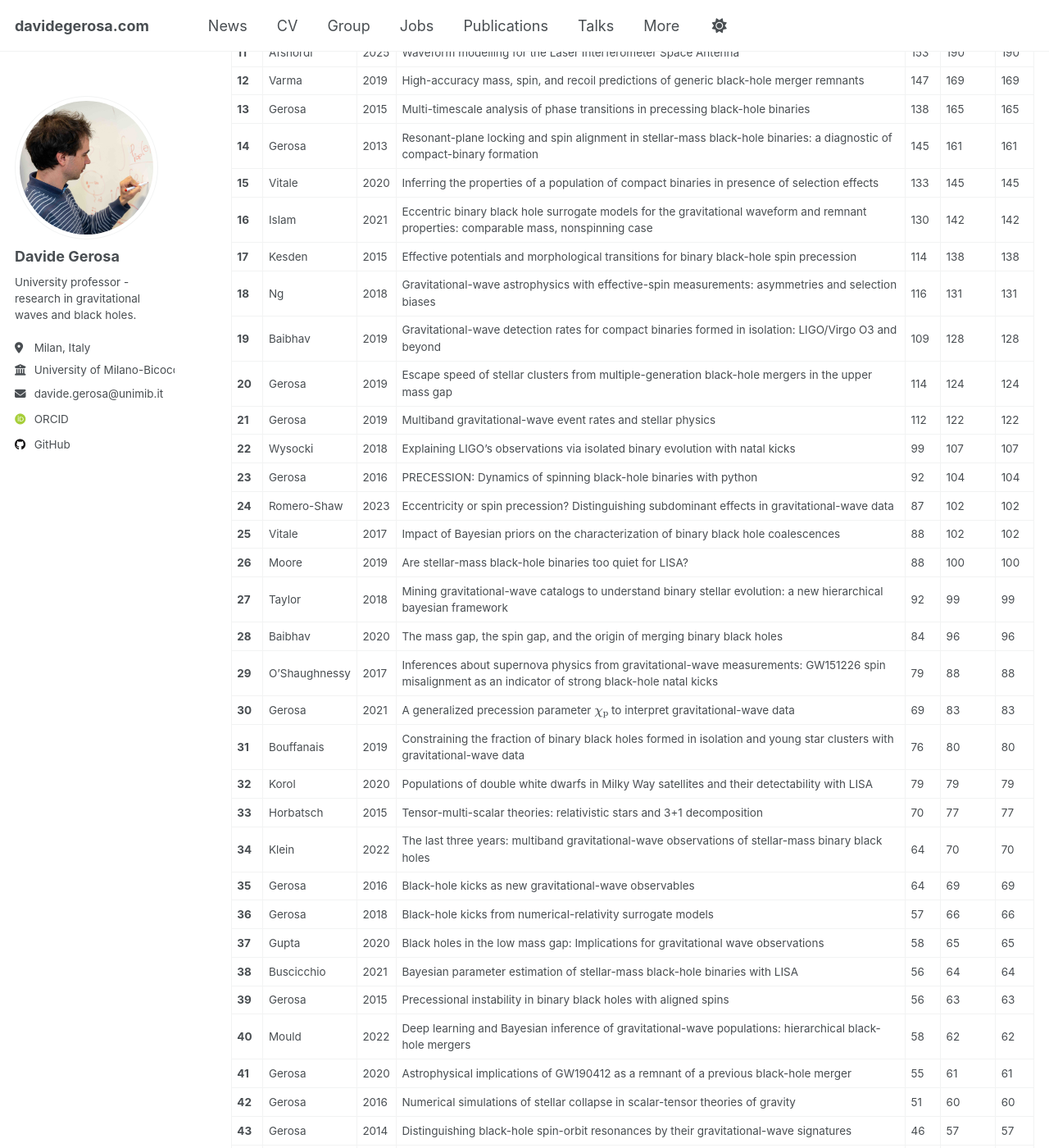
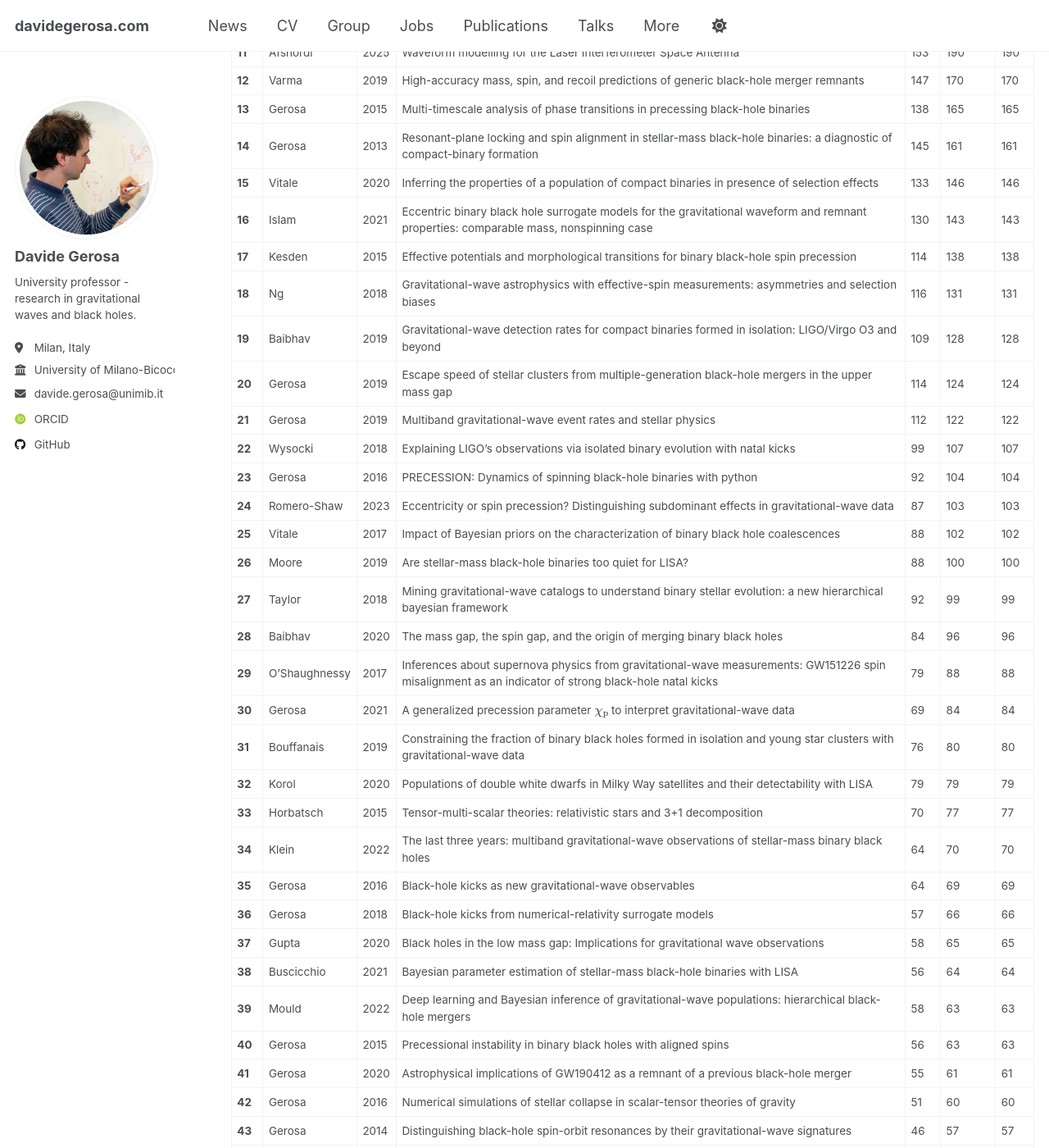
Before and after one commit to dgerosa/website, a Jekyll site: the page built from _pages/citations.md, in a window 1280 px wide and 1400 px high, scrolled down 891 px. Shown: the whole window at 82% size. Built offline with Jekyll 4.4.1, drawn with Linux system fonts in a browser that asks for light colours; some web fonts are replaced; some of the changed text lies outside the part shown.

Commit message:
Website update from workflow

```diff
--- a/_pages/_citations.md
+++ b/_pages/_citations.md
@@ -13,18 +13,18 @@
 | **2** | Barack | 2019 | Black holes, gravitational waves and fundamental physics: a roadmap | 867 | 954 | 954 |
 | **3** | Amaro-Seoane | 2022 | Astrophysics with the Laser Interferometer Space Antenna | 779 | 731 | 779 |
 | **4** | Belczynski | 2020 | Evolutionary roads leading to low effective spins, high black hole masses, and O1/O2 rates for LIGO/Virgo binary black holes | 459 | 484 | 484 |
-| **5** | Varma | 2019 | Surrogate models for precessing binary black hole simulations with unequal masses | 449 | 477 | 477 |
+| **5** | Varma | 2019 | Surrogate models for precessing binary black hole simulations with unequal masses | 449 | 478 | 478 |
 | **6** | Barausse | 2020 | Prospects for fundamental physics with LISA | 408 | 464 | 464 |
 | **7** | Arun | 2022 | New horizons for fundamental physics with LISA | 320 | 385 | 385 |
 | **8** | Gerosa | 2017 | Are merging black holes born from stellar collapse or previous mergers? | 340 | 369 | 369 |
-| **9** | Gerosa | 2021 | Hierarchical mergers of stellar-mass black holes and their gravitational-wave signatures | 275 | 305 | 305 |
+| **9** | Gerosa | 2021 | Hierarchical mergers of stellar-mass black holes and their gravitational-wave signatures | 275 | 306 | 306 |
 | **10** | Gerosa | 2018 | Spin orientations of merging black holes formed from the evolution of stellar binaries | 220 | 248 | 248 |
 | **11** | Afshordi | 2025 | Waveform modelling for the Laser Interferometer Space Antenna | 153 | 190 | 190 |
-| **12** | Varma | 2019 | High-accuracy mass, spin, and recoil predictions of generic black-hole merger remnants | 147 | 169 | 169 |
+| **12** | Varma | 2019 | High-accuracy mass, spin, and recoil predictions of generic black-hole merger remnants | 147 | 170 | 170 |
 | **13** | Gerosa | 2015 | Multi-timescale analysis of phase transitions in precessing black-hole binaries | 138 | 165 | 165 |
 | **14** | Gerosa | 2013 | Resonant-plane locking and spin alignment in stellar-mass black-hole binaries: a diagnostic of compact-binary formation | 145 | 161 | 161 |
-| **15** | Vitale | 2020 | Inferring the properties of a population of compact binaries in presence of selection effects | 133 | 145 | 145 |
-| **16** | Islam | 2021 | Eccentric binary black hole surrogate models for the gravitational waveform and remnant properties: comparable mass, nonspinning case | 130 | 142 | 142 |
+| **15** | Vitale | 2020 | Inferring the properties of a population of compact binaries in presence of selection effects | 133 | 146 | 146 |
+| **16** | Islam | 2021 | Eccentric binary black hole surrogate models for the gravitational waveform and remnant properties: comparable mass, nonspinning case | 130 | 143 | 143 |
 | **17** | Kesden | 2015 | Effective potentials and morphological transitions for binary black-hole spin precession | 114 | 138 | 138 |
 | **18** | Ng | 2018 | Gravitational-wave astrophysics with effective-spin measurements: asymmetries and selection biases | 116 | 131 | 131 |
 | **19** | Baibhav | 2019 | Gravitational-wave detection rates for compact binaries formed in isolation: LIGO/Virgo O3 and beyond | 109 | 128 | 128 |
@@ -32,13 +32,13 @@
 | **21** | Gerosa | 2019 | Multiband gravitational-wave event rates and stellar physics | 112 | 122 | 122 |
 | **22** | Wysocki | 2018 | Explaining LIGO's observations via isolated binary evolution with natal kicks | 99 | 107 | 107 |
 | **23** | Gerosa | 2016 | PRECESSION: Dynamics of spinning black-hole binaries with python | 92 | 104 | 104 |
-| **24** | Romero-Shaw | 2023 | Eccentricity or spin precession? Distinguishing subdominant effects in gravitational-wave data | 87 | 102 | 102 |
+| **24** | Romero-Shaw | 2023 | Eccentricity or spin precession? Distinguishing subdominant effects in gravitational-wave data | 87 | 103 | 103 |
 | **25** | Vitale | 2017 | Impact of Bayesian priors on the characterization of binary black hole coalescences | 88 | 102 | 102 |
 | **26** | Moore | 2019 | Are stellar-mass black-hole binaries too quiet for LISA? | 88 | 100 | 100 |
 | **27** | Taylor | 2018 | Mining gravitational-wave catalogs to understand binary stellar evolution: a new hierarchical bayesian framework | 92 | 99 | 99 |
 | **28** | Baibhav | 2020 | The mass gap, the spin gap, and the origin of merging binary black holes | 84 | 96 | 96 |
 | **29** | O'Shaughnessy | 2017 | Inferences about supernova physics from gravitational-wave measurements: GW151226 spin misalignment as an indicator of strong black-hole natal kicks | 79 | 88 | 88 |
-| **30** | Gerosa | 2021 | A generalized precession parameter $$\chi_\mathrm{p}$$ to interpret gravitational-wave data | 69 | 83 | 83 |
+| **30** | Gerosa | 2021 | A generalized precession parameter $$\chi_\mathrm{p}$$ to interpret gravitational-wave data | 69 | 84 | 84 |
 | **31** | Bouffanais | 2019 | Constraining the fraction of binary black holes formed in isolation and young star clusters with gravitational-wave data | 76 | 80 | 80 |
 | **32** | Korol | 2020 | Populations of double white dwarfs in Milky Way satellites and their detectability with LISA | 79 | 79 | 79 |
 | **33** | Horbatsch | 2015 | Tensor-multi-scalar theories: relativistic stars and 3+1 decomposition | 70 | 77 | 77 |
@@ -47,8 +47,8 @@
 | **36** | Gerosa | 2018 | Black-hole kicks from numerical-relativity surrogate models | 57 | 66 | 66 |
 | **37** | Gupta | 2020 | Black holes in the low mass gap: Implications for gravitational wave observations | 58 | 65 | 65 |
 | **38** | Buscicchio | 2021 | Bayesian parameter estimation of stellar-mass black-hole binaries with LISA | 56 | 64 | 64 |
-| **39** | Gerosa | 2015 | Precessional instability in binary black holes with aligned spins | 56 | 63 | 63 |
-| **40** | Mould | 2022 | Deep learning and Bayesian inference of gravitational-wave populations: hierarchical black-hole mergers | 58 | 62 | 62 |
+| **39** | Mould | 2022 | Deep learning and Bayesian inference of gravitational-wave populations: hierarchical black-hole mergers | 58 | 63 | 63 |
+| **40** | Gerosa | 2015 | Precessional instability in binary black holes with aligned spins | 56 | 63 | 63 |
 | **41** | Gerosa | 2020 | Astrophysical implications of GW190412 as a remnant of a previous black-hole merger | 55 | 61 | 61 |
 | **42** | Gerosa | 2016 | Numerical simulations of stellar collapse in scalar-tensor theories of gravity | 51 | 60 | 60 |
 | **43** | Gerosa | 2014 | Distinguishing black-hole spin-orbit resonances by their gravitational-wave signatures | 46 | 57 | 57 |
```
Also changed, not shown: other parts of _pages/_citations.md (+10 -10 lines), _pages/_group.md (+1 -1 lines), _pages/_publications.md (+1 -1 lines), _pages/_talks.md (+1 -1 lines).
